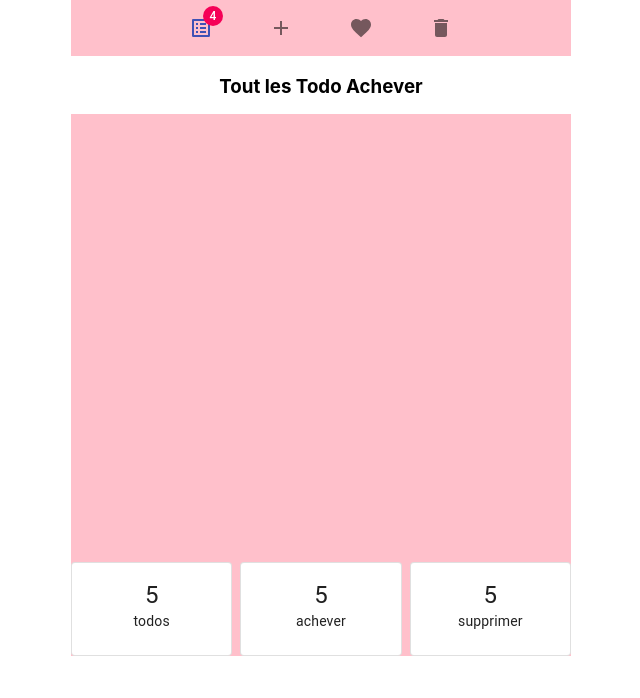
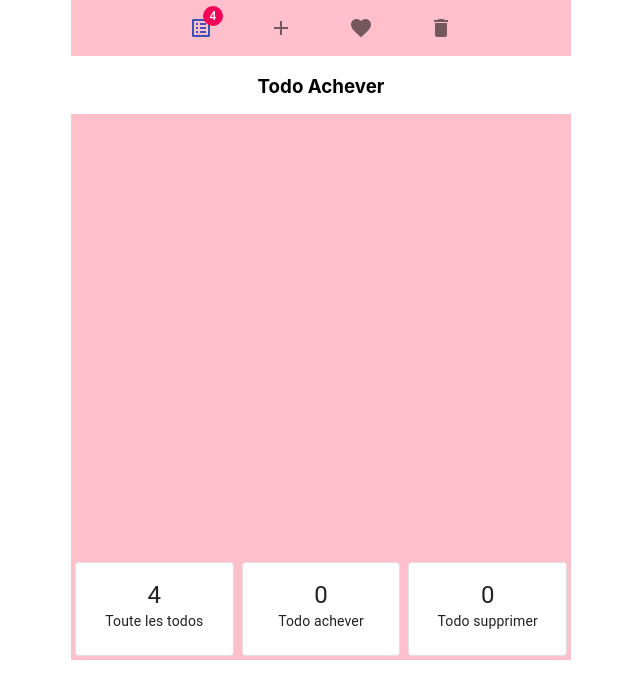
Before and after one commit to stevy-sys/Todo-list-react-redux-materialUI, a React (Create React App) app: page /todo-achever in a window 1280 px wide. Shown: the top 698 px of the page, without its empty margins (319-959 px from the left). Built offline with nearby package versions, Linux system fonts and the light colour scheme.

Commit message:
rectification des nombres footer et alert

```diff
--- a/src/Components/Popup.js
+++ /dev/null
@@ -1,52 +0,0 @@
-import React from "react";
-import Button from "@material-ui/core/Button";
-import Snackbar from "@material-ui/core/Snackbar";
-import IconButton from "@material-ui/core/IconButton";
-import CloseIcon from "@material-ui/icons/Close";
-
-export default function SimpleSnackbar() {
-  const [open, setOpen] = React.useState(false);
-
-  const handleClick = () => {
-    setOpen(true);
-  };
-
-  const handleClose = (event, reason) => {
-    if (reason === "clickaway") {
-      return;
-    }
-
-    setOpen(false);
-  };
-
-  return (
-    <div>
-      <Button onClick={handleClick}>Open simple snackbar</Button>
-      <Snackbar
-        anchorOrigin={{
-          vertical: "center",
-          horizontal: "center",
-        }}
-        open={open}
-        autoHideDuration={1500}
-        onClose={handleClose}
-        message="Note archived"
-        action={
-          <React.Fragment>
-            <Button color="secondary" size="small" onClick={handleClose}>
-              UNDO
-            </Button>
-            <IconButton
-              size="small"
-              aria-label="close"
-              color="inherit"
-              onClick={handleClose}
-            >
-              <CloseIcon fontSize="small" />
-            </IconButton>
-          </React.Fragment>
-        }
-      />
-    </div>
-  );
-}
--- a/src/Components/Todo.js
+++ b/src/Components/Todo.js
@@ -18,7 +18,7 @@ const useStyles = makeStyles((theme) => ({
   },
 }));
 
-const Todo = ({ todo, deleteTodo, modifierTodo, acheverTodo }) => {
+const Todo = ({ type,todo, deleteTodo, modifierTodo, acheverTodo }) => {
   const [editTodo, setEditTodo] = useState(false);
   const classes = useStyles();
 
@@ -62,6 +62,7 @@ const Todo = ({ todo, deleteTodo, modifierTodo, acheverTodo }) => {
             className={todo.achever && classes.root}
           />
         )}
+        {type !== 'delete' ?
           <ListItemSecondaryAction>
             <Checkbox
               edge="end"
@@ -84,6 +85,7 @@ const Todo = ({ todo, deleteTodo, modifierTodo, acheverTodo }) => {
               <DeleteIcon onClick={() => deleteTodo(todo.id)} color="secondary" />
             </IconButton>
           </ListItemSecondaryAction>
+          : ''}
       </ListItem>
     </>
   );
--- a/src/Components/TodoFooter.js
+++ b/src/Components/TodoFooter.js
@@ -6,12 +6,14 @@ import CardContent from "@material-ui/core/CardContent";
 import Button from "@material-ui/core/Button";
 import Typography from "@material-ui/core/Typography";
 import { Box, Grid } from "@material-ui/core";
+import { connect } from "react-redux";
 
 const useStyles = makeStyles({
   root: {
     backgroundColor: "pink",
+    display: "flex",
     textAlign: "center",
-    display: "flex",
+    //justifyContent: "space-beetwen",
     width: 500,
   },
   title: {
@@ -22,21 +24,32 @@ const useStyles = makeStyles({
   },
 });
 
-export default function TodoFooter() {
+const TodoFooter = ({ todos ,todosDelete }) => {
+  //todosSupprimer(todosDelete);
+  let tout = todos.length + todosDelete.length;
+  let supprimer = parseInt(todosDelete.length);
+  let achever = 0;
+
+  todos.map(todo => {
+    if (todo.achever === true) {
+      achever++;
+    }
+  })
+
   const classes = useStyles();
 
   return (
     <>
-      <Box className={classes.root}>
-        <Grid container spacing={1}>
+      <Box>
+        <Grid justify="space-between" className={classes.root} container spacing={1}>
           <Grid item lg={4}>
             <Card variant="outlined">
               <CardContent>
                 <Typography variant="h5" component="h2">
-                  5
+                  {tout}
                 </Typography>
                 <Typography variant="body2" component="p">
-                  todos
+                  Toute les todos
                 </Typography>
               </CardContent>
             </Card>
@@ -45,10 +58,10 @@ export default function TodoFooter() {
             <Card variant="outlined">
               <CardContent>
                 <Typography variant="h5" component="h2">
-                  5
+                  {achever}
                 </Typography>
                 <Typography variant="body2" component="p">
-                  achever
+                  Todo achever
                 </Typography>
               </CardContent>
             </Card>
@@ -57,10 +70,10 @@ export default function TodoFooter() {
             <Card variant="outlined">
               <CardContent>
                 <Typography variant="h5" component="h2">
-                  5
+                  {supprimer}
                 </Typography>
                 <Typography variant="body2" component="p">
-                  supprimer
+                  Todo supprimer
                 </Typography>
               </CardContent>
             </Card>
@@ -70,3 +83,12 @@ export default function TodoFooter() {
     </>
   );
 }
+
+const mapStateToProps = (state) => {
+  return {
+    todos: state.todos,
+    todosDelete:state.todosSupprimer
+  };
+};
+
+export default connect(mapStateToProps)(TodoFooter);
--- a/src/Page/AccueilTodo.js
+++ b/src/Page/AccueilTodo.js
@@ -22,7 +22,6 @@ const AccueilTodo = ({ todos }) => {
   const classes = useStyles();
 
   return (
-    <>
     <Layouts>
       <Box component="h3">Tout les Todo</Box>
       <Box>
@@ -35,7 +34,6 @@ const AccueilTodo = ({ todos }) => {
         </GridList>
       </Box>
     </Layouts>
-    </>
   );
 };
 
--- a/src/Page/TodoAchever.js
+++ b/src/Page/TodoAchever.js
@@ -22,7 +22,7 @@ const TodoAchever = ({ todos }) => {
   return (
     <>
       <Layouts>
-        <Box component="h3">Tout les Todo Achever</Box>
+        <Box component="h3">Todo Achever</Box>
         <Box>
           <GridList cellHeight={160} className={classes.gridList} cols={1}>
             <List className={classes.root}>
--- a/src/Page/TodoAdd.js
+++ b/src/Page/TodoAdd.js
@@ -19,7 +19,7 @@ const TodoAdd = ({ addTodo }) => {
   return (
     <>
       <Layouts>
-        <Box component="h3">ajouter todo</Box>
+        <Box component="h3">Ajouter un todo</Box>
         <GridList cellHeight={160} className={classes.gridList} cols={3}>
           <AddTodo addTodo={(newTodo) => addTodo(newTodo)} />
         </GridList>
@@ -37,7 +37,11 @@ const mapStateToProps = (state) => {
 const mapDispatchToProps = (dispatch) => {
   return {
     addTodo: (newTodo) => {
-      dispatch({ type: "AJOUTER_TODO", newTodo: newTodo });
+      if(newTodo.length <= 0){
+        alert("veuillez entrez un todo valide")
+      }else {
+        dispatch({ type: "AJOUTER_TODO", newTodo: newTodo });
+      }
     },
   };
 };
--- a/src/Page/TodoDeleted.js
+++ b/src/Page/TodoDeleted.js
@@ -1,8 +1,12 @@
 import React from "react";
 import Layouts from "../Layouts/Layouts";
-import Popup from "../Components/Popup";
+//import Popup from "../Components/Popup";
 import GridList from "@material-ui/core/GridList";
 import { makeStyles } from "@material-ui/core/styles";
+import { connect } from "react-redux";
+import List from "@material-ui/core/List";
+import Todo from "../Components/Todo";
+import { Box } from "@material-ui/core";
 
 const useStyles = makeStyles((theme) => ({
   gridList: {
@@ -11,17 +15,32 @@ const useStyles = makeStyles((theme) => ({
     backgroundColor: "pink",
   },
 }));
-const TodoDeleted = () => {
+const TodoDeleted = ({ todos }) => {
+
   const classes = useStyles();
   return (
     <>
       <Layouts>
-        <GridList cellHeight={160} className={classes.gridList} cols={3}>
-          <Popup />
-        </GridList>
+        <Box component="h3">Todo Supprimer</Box>
+        <Box>
+          <GridList cellHeight={160} className={classes.gridList} cols={1}>
+            <List className={classes.root}>
+              {todos.map((element) => {
+                return <Todo type="delete" todo={element} />;
+              })}
+            </List>
+          </GridList>
+        </Box>
       </Layouts>
     </>
   );
 };
 
-export default TodoDeleted;
+
+const mapStateToProps = (state) => {
+  return {
+    todos: state.todosSupprimer,
+  };
+};
+
+export default connect(mapStateToProps)(TodoDeleted);
--- a/src/reducer/rootReducer.js
+++ b/src/reducer/rootReducer.js
@@ -30,24 +30,35 @@ const initState = {
     { id: uuidv4(), todo: "coder", achever: false, date: date(), etat: false },
     {
       id: uuidv4(),
-      todo: "dormier",
+      todo: "dormir",
       achever: false,
       date: date(),
       etat: false,
     },
   ],
+  todosSupprimer:[
+
+  ]
 };
 
 const rootReducer = (state = initState, action) => {
   //console.log(action.type);
+
+
   //suprimer une todo
   if (action.type === "SUPPRIMER_TODO") {
     let newTodo = state.todos.filter((todo) => {
       return action.id !== todo.id;
     });
+    let todosSuprim = state.todos.filter((todo) => {
+      return action.id === todo.id;
+    });
+
+    state.todosSupprimer.push(todosSuprim[0]);
     return {
       ...state,
       todos: newTodo,
+      //todosSupprimer:todosSuprim
     };
   }
 
@@ -87,7 +98,6 @@ const rootReducer = (state = initState, action) => {
     });
   }
 
-  //console.log("on modifier le state");
   return state;
 };
 
```
Lines whose indentation alone changed are shown as unchanged.
